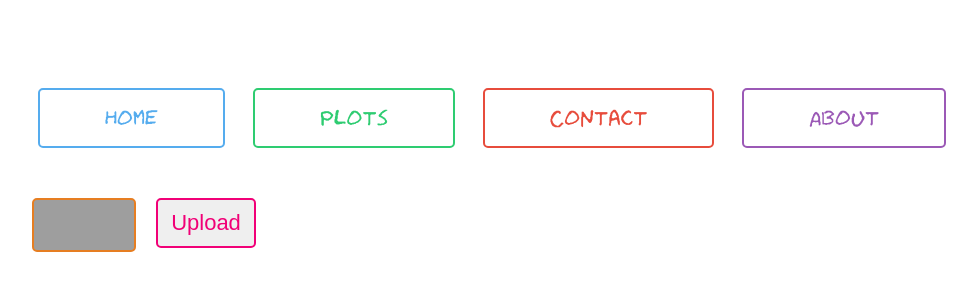
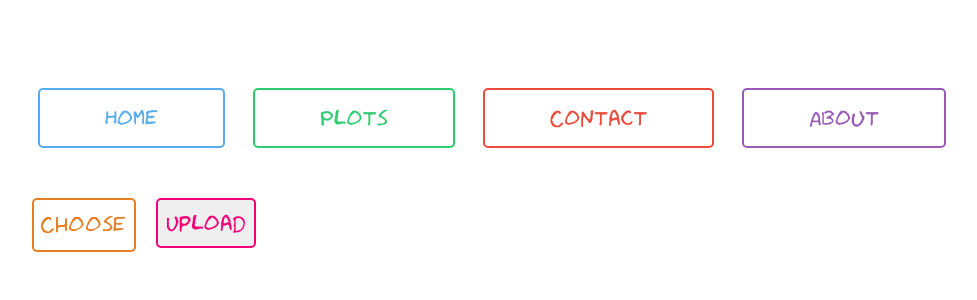
Before and after one commit to itgsod-Isak-Johansson/sound_parsing, a Flask app: page /plots in a window 1280 px wide. Shown: the part 277-577 px from the top of the page, without its empty margins (106-1083 px from the left). Run offline with Flask 2, Linux system fonts and the light colour scheme; grey boxes are pictures that could not be loaded.

Commit message:
input button looking good!

```diff
--- a/website/static/css/style.css
+++ b/website/static/css/style.css
@@ -9,6 +9,9 @@ body {
     font-family: "humor_sans";
 }
 
+input {
+    font-family: "humor_sans";
+}
 
 ul {
     list-style-type: none;
```
Also changed, not shown: website/static/img/1choose.png (added), website/static/img/2choose.png (added).
